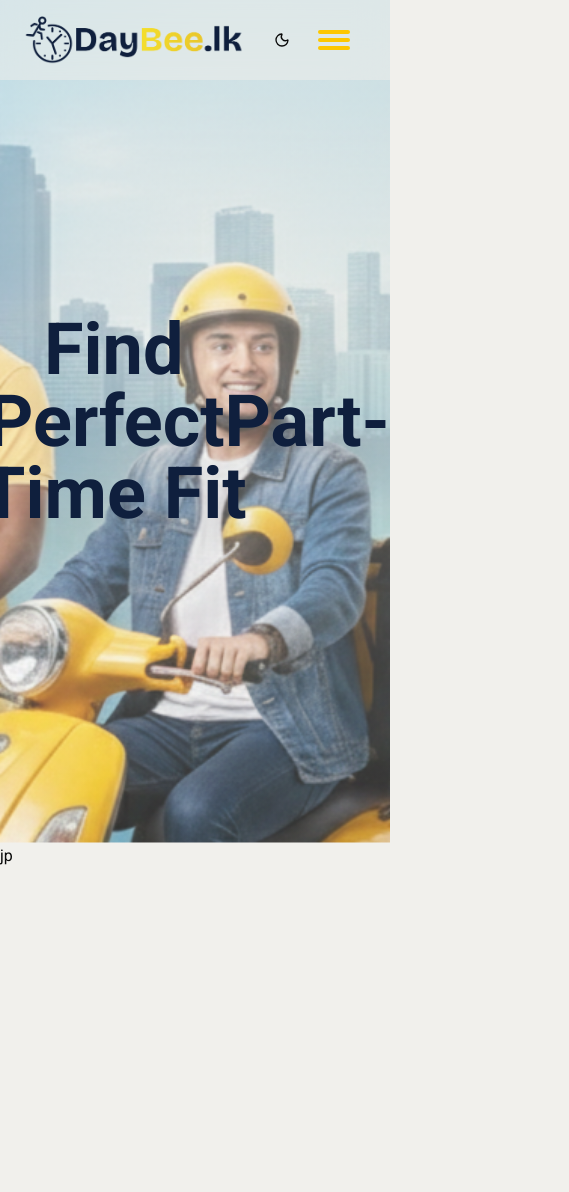
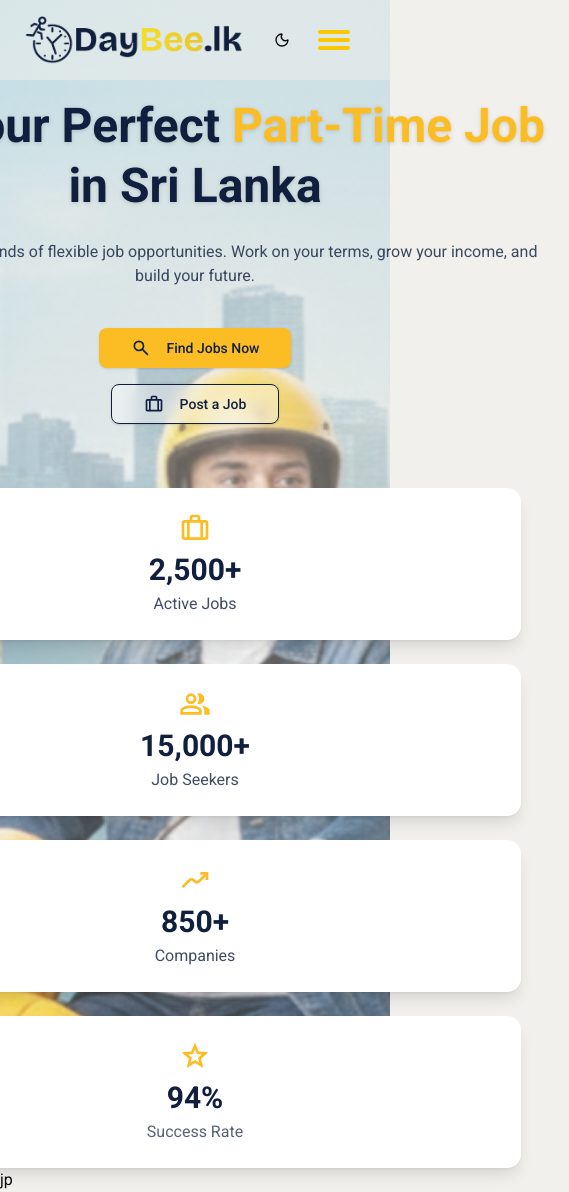
Before and after one commit to JayaniAnu10/Smart-Part-time-job-finder, a React (Vite) app in the folder frontend/part-time-react/: page / in a window 390 px wide. Shown: the whole page, 569 px wide, since content can reach past the window. Before the commit the page ends 868 px from the top, so only its background shows below. Built offline with nearby package versions, Linux system fonts and the light colour scheme.

Commit message:
feat: complete responsive hero section with dark mode and theme color updates

```diff
--- a/frontend/part-time-react/src/index.css
+++ b/frontend/part-time-react/src/index.css
@@ -86,13 +86,13 @@ body {
 .dark {
   --background: #020419;
   --foreground: oklch(0.985 0 0);
-  --card: oklch(0.205 0 0);
+  --card: #0f192e;
   --card-foreground: oklch(0.985 0 0);
   --popover: oklch(0.205 0 0);
   --popover-foreground: oklch(0.985 0 0);
   --primary: oklch(0.922 0 0);
   --primary-foreground: oklch(0.205 0 0);
-  --secondary: oklch(12.777% 0.054 284.166);
+  --secondary: #0f1f3d;
   --secondary-foreground: oklch(0.985 0 0);
   --muted: oklch(0.269 0 0);
   --muted-foreground: oklch(0.708 0 0);
--- a/frontend/part-time-react/src/pages/HomePage.tsx
+++ b/frontend/part-time-react/src/pages/HomePage.tsx
@@ -1,28 +1,140 @@
 import NavBar from "../components/NavBar";
 import heroBackground from "@/assets/hero6.png";
 
+import { Button } from "@/components/ui/button";
+
+import SearchIcon from "@/assets/search.svg";
+import PostJobButtonIcon from "@/assets/logo-icon.svg";
+import PostJobButtonIconDarkMode from "@/assets/darkmode-briefcase.svg";
+import JobsIcon from "@/assets/jobs.svg";
+import JobSeekerIcon from "@/assets/group.svg";
+import CompaniesIcon from "@/assets/companies.svg";
+import SuccessIcon from "@/assets/star.svg";
+
 const HomePage = () => {
   return (
-    <div>
+    <div className="relative">
       <NavBar />
       <div>
         <section
-          className="relative flex flex-col items-end justify-center min-h-screen  bg-cover bg-center bg-fixed"
+          className="relative min-h-screen flex items-center justify-center bg-cover bg-center pt-24"
           style={{
             backgroundImage: `url(${heroBackground})`,
           }}
         >
           <div className="absolute inset-0 bg-linear-to-b from-background/50 via-background/35 to-background/20 z-10" />
-          <div className=" text-center z-30 ">
-            <span className="text-7xl  font-extrabold text-secondary dark:text-yellow-50 space-y-2">
-              Find Your
-            </span>
-            <span className="text-7xl  font-extrabold text-secondary space-y-2">
-              Perfect
-            </span>
-            <span className="text-7xl  font-extrabold text-secondary shadow-yellow-400 drop-shadow-2xl">
-              Part-Time Fit
-            </span>
+          <div className="relative text-center z-30 max-w-5xl px-6 text-center ">
+
+            <h1 className="text-5xl sm:text-5xl md:text-6xl lg:text-7xl font-extrabold drop-shadow-sm leading-tight">
+
+              <span className="whitespace-nowrap">
+                <span className="text-secondary dark:text-primary">
+                  Find Your Perfect{" "}
+                </span>
+                <span className="text-primary dark:text-yellow-400 ">
+                  Part-Time Job
+                </span>
+              </span>{" "}
+              <span className="text-secondary dark:text-primary">
+                in Sri Lanka
+              </span>
+
+            </h1>
+
+
+            <p className="mt-6 text-base md:text-lg text-secondary/80 dark:text-secondary-foreground max-w-3xl mx-auto">
+              Connect with thousands of flexible job opportunities. Work on your
+              terms, grow your income, and build your future.
+            </p>
+
+            <div className="mt-10 flex flex-col sm:flex-row items-center justify-center gap-4">
+              <Button size="lg"
+                      className="bg-primary dark:bg-yellow-400 hover:bg-primary dark:hover:bg-yellow-400 dark:bg-yellow-400 text-secondary px-8 transition-all duration-300 hover:scale-105 active:scale-95">
+                <img
+                  src={SearchIcon}
+                  alt="Search jobs"
+                  className="mr-2 h-5 w-5"
+                />
+                Find Jobs Now
+              </Button>
+
+              <Button size="lg"
+                      className="relative overflow-hidden border border-secondary bg-primary-foreground/40 dark:bg-[rgba(255,255,255,0.12)]
+                                 backdrop-blur-sm text-secondary dark:text-secondary-foreground px-8 transition-all duration-300 hover:bg-secondary/60 active:scale-95 ">
+                <img
+                  src={PostJobButtonIcon}
+                  alt="Post a job"
+                  className="mr-2 h-5 w-5 dark:hidden"
+                />
+
+                <img
+                  src={PostJobButtonIconDarkMode}
+                  alt="Post a job"
+                  className="mr-2 h-5 w-5 hidden dark:inline"
+                />
+                Post a Job
+              </Button>
+            </div>
+
+            <div className="relative z-30 mt-16 w-full max-w-6xl px-6">
+              <div className="grid grid-cols-1 sm:grid-cols-2 lg:grid-cols-4 gap-6">
+
+                <div className="rounded-xl bg-card backdrop-blur-md shadow-lg p-6 text-center">
+                  <img
+                    src={JobsIcon}
+                    alt="Active Jobs"
+                    className="mx-auto mb-2 h-8 w-8 text-primary"
+                  />
+                  <h3 className="text-3xl font-extrabold text-secondary dark:text-primary">
+                    2,500+
+                  </h3>
+                  <p className="text-secondary/80 dark:text-primary/70 mt-1">
+                    Active Jobs
+                  </p>
+                </div>
+
+                <div className="rounded-xl bg-card backdrop-blur-md shadow-lg p-6 text-center">
+                  <img src={JobSeekerIcon}
+                       alt="Job Seekers"
+                       className="mx-auto mb-2 h-8 w-8"
+                  />
+                  <h3 className="text-3xl font-extrabold text-secondary dark:text-primary">
+                    15,000+
+                  </h3>
+                  <p className="text-secondary/80 dark:text-primary/70 mt-1">
+                    Job Seekers
+                  </p>
+                </div>
+
+                <div className="rounded-xl bg-card backdrop-blur-md shadow-lg p-6 text-center">
+                  <img src={CompaniesIcon}
+                       alt="Companies"
+                       className="mx-auto mb-2 h-8 w-8"
+                  />
+                  <h3 className="text-3xl font-extrabold text-secondary dark:text-primary">
+                    850+
+                  </h3>
+                  <p className="text-secondary/80 dark:text-primary/70 mt-1">
+                    Companies
+                  </p>
+                </div>
+
+                <div className="rounded-xl bg-card backdrop-blur-md shadow-lg p-6 text-center">
+                  <img src={SuccessIcon}
+                       alt="Success Rate"
+                       className="mx-auto mb-2 h-8 w-8"
+                  />
+                  <h3 className="text-3xl font-extrabold text-secondary dark:text-primary">
+                    94%
+                  </h3>
+                  <p className="text-secondary/70 dark:text-primary/70 mt-1">
+                    Success Rate
+                  </p>
+                </div>
+              </div>
+
+            </div>
+
           </div>
         </section>
         <div>jp</div>
```
